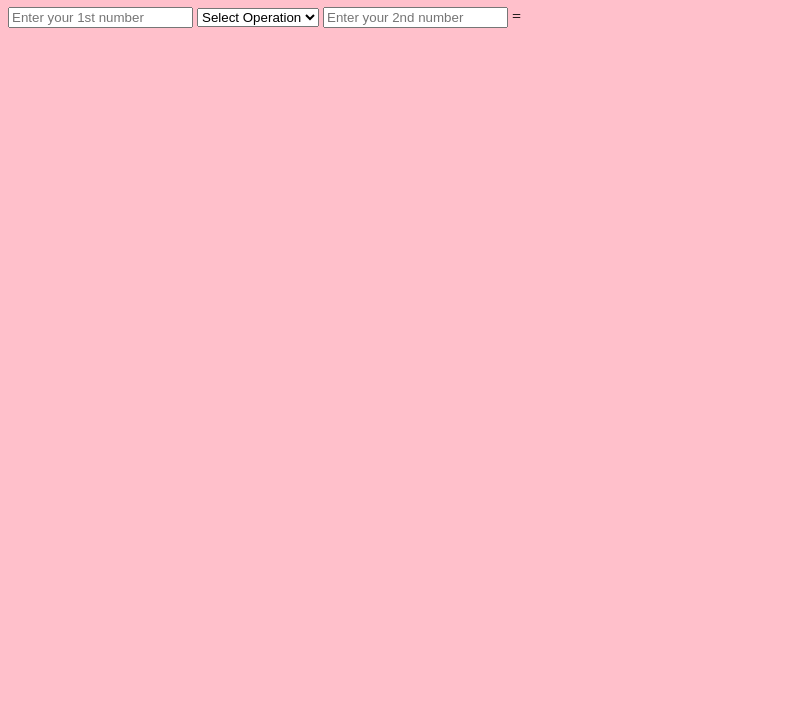
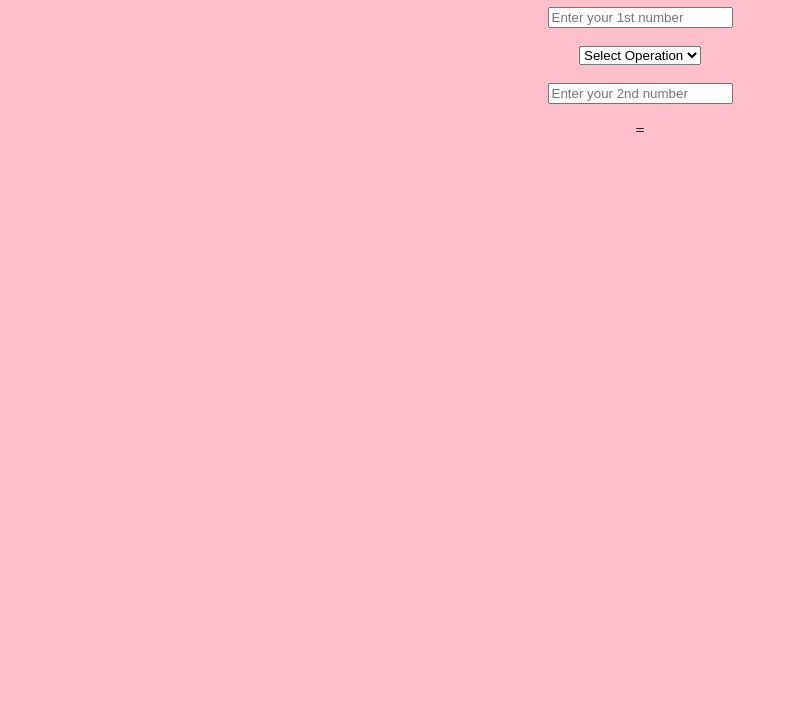
Before and after one commit to vaishalisahni/Basic-Calculator-Using-HTML-only, a plain HTML site: page index.html in a window 1280 px wide. Shown: the part 73-800 px from the top of the page, without its empty margins (0-808 px from the left). Drawn offline with Linux system fonts and the light colour scheme.

Commit message:
improved accessibility

```diff
--- a/index.html
+++ b/index.html
@@ -5,15 +5,15 @@
     <meta name="viewport" content="width=device-width, initial-scale=1.0">
     <title>Basic Calculator</title>
 </head>
-<body bgcolor="pink">
+<body bgcolor="pink" align="center" >
     <h1>Basic Calculator</h1>
     <!-- parseInt(num1.value)+(op.value)+parseInt(num2.value) -->
     <form action="" oninput="result.value=(op.value=='+'?(parseInt(num1.value)+parseInt(num2.value)):
                                         op.value=='-'?(parseInt(num1.value)-parseInt(num2.value)):
                                         op.value=='*'?(parseInt(num1.value)*parseInt(num2.value)):
-                                        op.value=='/'?((parseInt(num2.value))!=0?(parseInt(num1.value)/parseInt(num2.value)):'Error'):'Invalid')">
-        <input type="number" id="num1" placeholder="Enter your 1st number">
-
+                                        op.value=='/'?((parseInt(num2.value))!=0?(parseInt(num1.value)/parseInt(num2.value)):'Error'):'Invalid')"  >
+        <input type="number" id="num1" placeholder="Enter your 1st number" >
+        <br><br>
         <select name="operator" id="op">
             <option value="">Select Operation</option>
             <option value="+">+</option>
@@ -21,10 +21,12 @@
             <option value="*">*</option>
             <option value="/">/</option>
         </select>
-
+        <br><br>
         <input type="number" id="num2" placeholder="Enter your 2nd number">
          <!-- <input type="range" value="0" max="100" id="num2"> -->
+        <br><br>
         =
+        <br><br>
         <output id="result"></output>
 
         <!-- <button type="submit">Submit</button> -->
```
